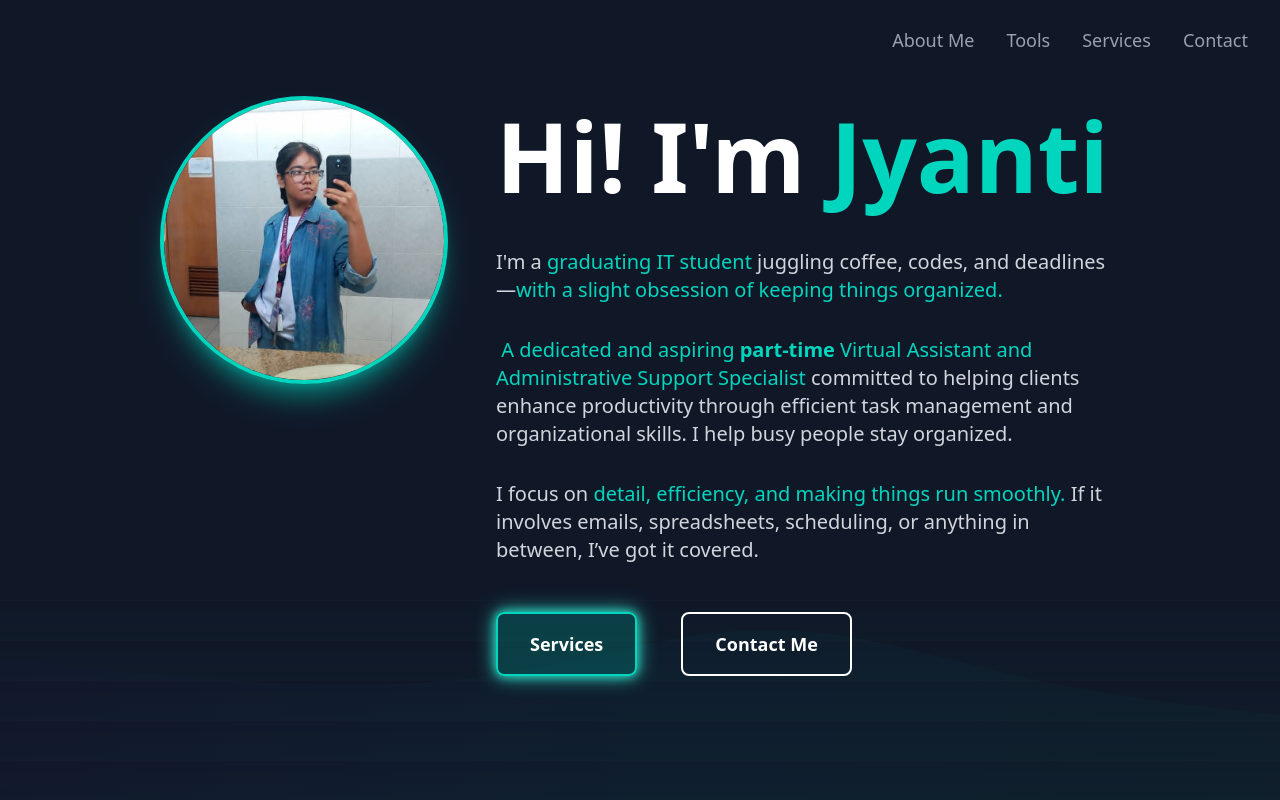
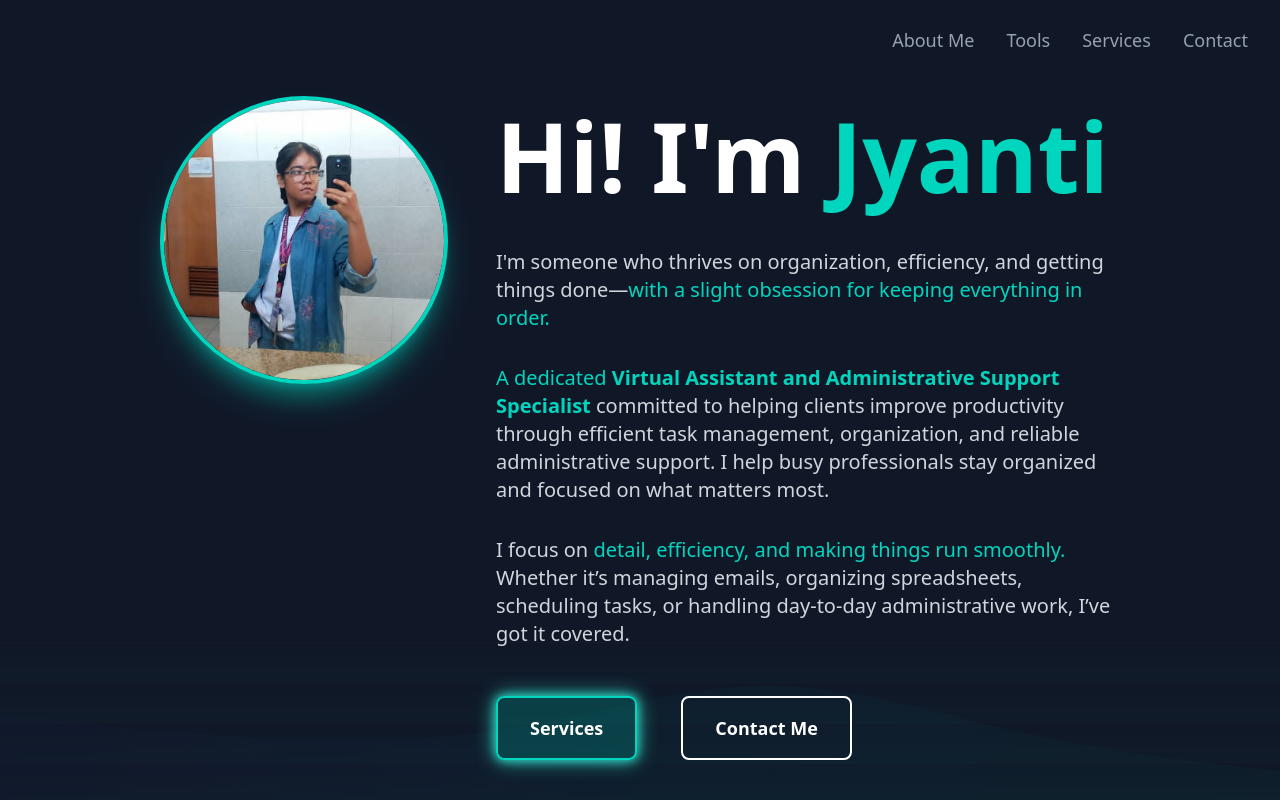
Before and after one commit to jyantikumar/VAPortfolio, a React (Vite) app: page / in a window 1280 px wide. Shown: the top 800 px of the page. Built offline with nearby package versions, Linux system fonts and the light colour scheme.

Commit message:
style: no longer a student

```diff
--- a/src/assets/HeroSection.jsx
+++ b/src/assets/HeroSection.jsx
@@ -55,19 +55,24 @@ const HeroSection = () => {
           </h2>
 
           <p className="mt-8 text-xl text-gray-300 mx-auto md:mx-0 font-light text-center md:text-left">
-            I'm a <span className="text-teal-400">graduating IT student</span> juggling coffee, codes, and deadlines—
-            <span className="text-teal-400">with a slight obsession of keeping things organized.
-   </span>       </p>
-            <p className="mt-8 text-xl text-gray-300 mx-auto md:mx-0 font-light text-center md:text-left">
-             <span className="text-teal-400"> A dedicated and aspiring <span className="font-bold">part-time</span> Virtual Assistant and Administrative Support Specialist </span>
-             committed to helping clients enhance productivity through efficient task management and organizational skills.
-            I help busy people stay organized.
+    I'm someone who thrives on organization, efficiency, and getting things done—
+    <span className="text-teal-400">with a slight obsession for keeping everything in order.</span>
+</p>
 
-          </p>
-            <p className="mt-8 text-xl text-gray-300 mx-auto md:mx-0 font-light text-center md:text-left">
-             I focus on <span className="text-teal-400">detail, efficiency, and making things run smoothly. </span>
-            If it involves emails, spreadsheets, scheduling, or anything in between, I’ve got it covered.
-            </p>
+<p className="mt-8 text-xl text-gray-300 mx-auto md:mx-0 font-light text-center md:text-left">
+    <span className="text-teal-400">
+        A dedicated <span className="font-bold">Virtual Assistant and Administrative Support Specialist</span>
+    </span>
+    {" "}committed to helping clients improve productivity through efficient task management,
+    organization, and reliable administrative support. I help busy professionals stay organized
+    and focused on what matters most.
+</p>
+
+<p className="mt-8 text-xl text-gray-300 mx-auto md:mx-0 font-light text-center md:text-left">
+    I focus on <span className="text-teal-400">detail, efficiency, and making things run smoothly.</span>
+    {" "}Whether it’s managing emails, organizing spreadsheets, scheduling tasks,
+    or handling day-to-day administrative work, I’ve got it covered.
+</p>
 
 
 
```
Also changed, not shown: 1 other file (tests, documents, lock files or other folders).
